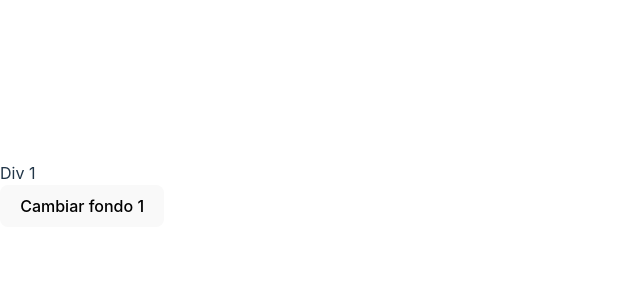
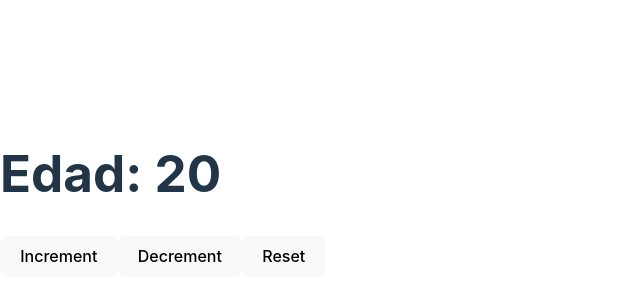
Before and after one commit to CristianAquino/react-ts, a React (Vite) app: page / in a window 1280 px wide. Shown: the part 206-506 px from the top of the page, without its empty margins (0-640 px from the left). Built offline with nearby package versions, Linux system fonts and the light colour scheme.

Commit message:
feat: useReducer

```diff
--- a/src/App.tsx
+++ b/src/App.tsx
@@ -1,20 +1,42 @@
-import { useRef } from "react";
+import { useReducer } from "react";
+
+// necesario realizar el tipado de las actions
+interface ActionPerson {
+  type: "increment" | "decrement" | "reset";
+  payload?: any;
+}
+interface InitialPerson {
+  name: string;
+  age: number;
+}
+
+const initialState: InitialPerson = {
+  name: "Jhon",
+  age: 20,
+};
 
 const App = () => {
-  // tipo mas especifico para un tag DIV
-  // si no estamos seguros de que es un DIV, usamos el tipo Element
-  const ref1 = useRef<HTMLDivElement>(null);
+  const reducer = (state: InitialPerson, action: ActionPerson) => {
+    switch (action.type) {
+      case "increment":
+        return { ...state, age: state.age + 1 };
+      case "decrement":
+        return { ...state, age: state.age - 1 };
+      case "reset":
+        return { ...state, age: 20 };
+      default:
+        return state;
+    }
+  };
+
+  const [person, dispatch] = useReducer(reducer, initialState);
   return (
-    <>
-      <div ref={ref1}>Div 1</div>
-      <button
-        onClick={() => {
-          if (ref1.current) ref1.current.style.backgroundColor = "red";
-        }}
-      >
-        Cambiar fondo 1
-      </button>
-    </>
+    <div>
+      <h1>Edad: {person.age}</h1>
+      <button onClick={() => dispatch({ type: "increment" })}>Increment</button>
+      <button onClick={() => dispatch({ type: "decrement" })}>Decrement</button>
+      <button onClick={() => dispatch({ type: "reset" })}>Reset</button>
+    </div>
   );
 };
 export default App;
```
